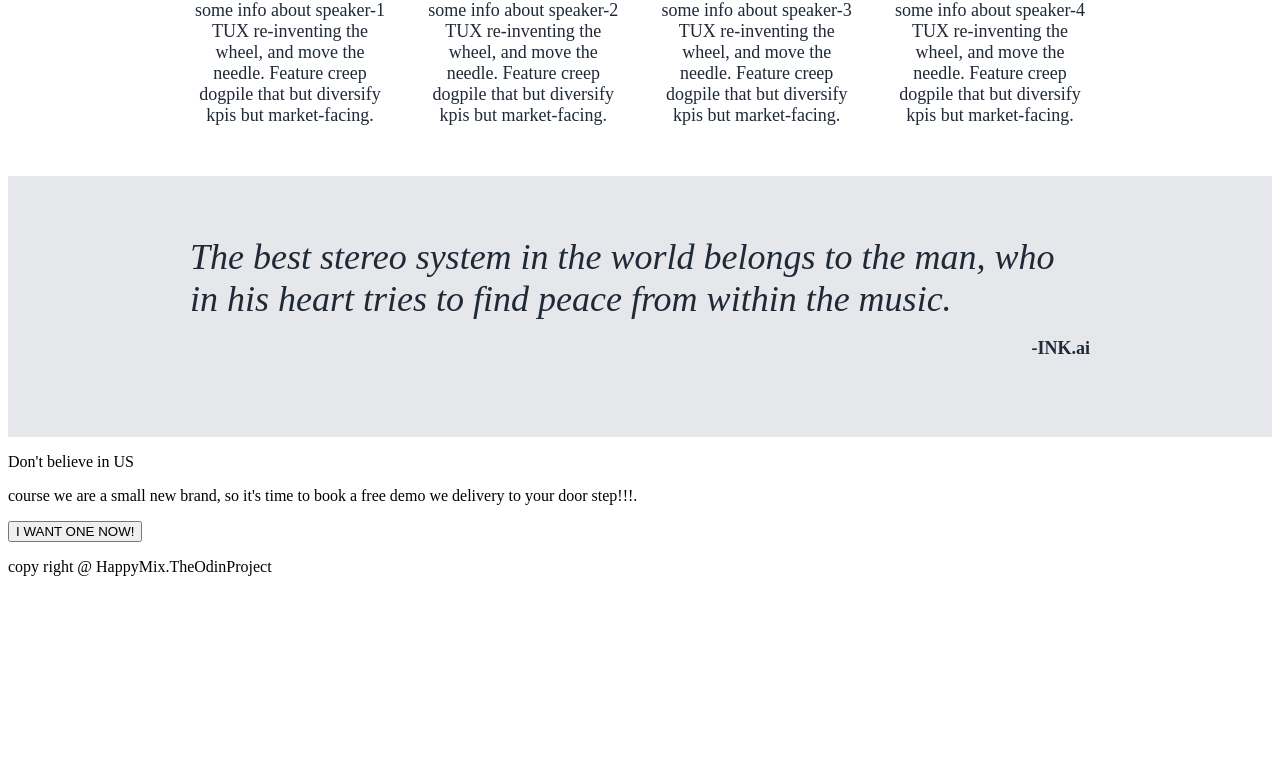
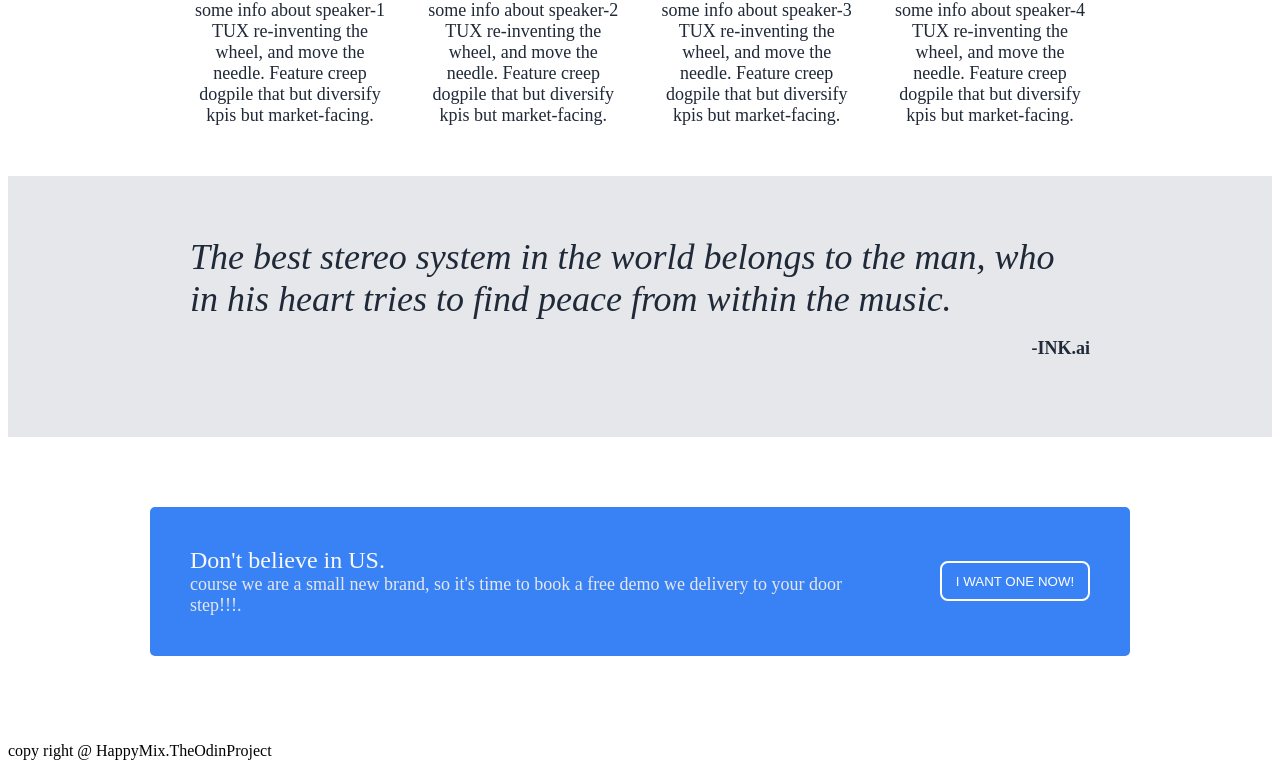
Before and after one commit to happymix555/mixkong-gadget, a plain HTML site: page index.html in a window 1280 px wide. Shown: the part 661-1437 px from the top of the page. Before the commit the page ends 1253 px from the top, so only its background shows below. Drawn offline with Linux system fonts and the light colour scheme.

Commit message:
finish styling container4.

```diff
--- a/index.html
+++ b/index.html
@@ -93,13 +93,19 @@
         </div>
     </div>
 
-    <div class="container4">
-        <p>Don't believe in US</p>
-        <p>
-            course we are a small new brand, so it's time to book
-            a free demo we delivery to your door step!!!.
-        </p>
-        <button type="button">I WANT ONE NOW!</button>
+    <div class="center-container white-background container4">
+        <div class="light-blue-background ">
+            <div class="container4-1">
+                <p class="header-logo">Don't believe in US.</p>
+                <p class="header-link">
+                    course we are a small new brand, so it's time to book
+                    a free demo we delivery to your door step!!!.
+                </p>
+            </div>
+            <div class="container4-2">
+                <button class="button2">I WANT ONE NOW!</button>
+            </div>
+        </div>
     </div>
 
     <div class="footer">
--- a/styles.css
+++ b/styles.css
@@ -61,6 +61,12 @@ a {
     font-size: 18px;
     color: #E5E7EB;
     flex: 0 0 auto;
+    margin: 0;
+}
+
+.header-logo {
+    font-size: 24px;
+    color: #f9f8fa;
     margin: 0;
 }
 
@@ -212,6 +218,48 @@ a {
     font-weight: 900;
 }
 
+.light-blue-background {
+    background-color: #3882f6;
+    border-radius: 5px;
+    display: flex;
+    padding: 40px;
+    gap: 50px;
+    flex: 0 0 900px;
+}
+
+.container4 {
+    padding-top: 70px;
+    padding-bottom: 70px;
+}
+
+.container4-1 {
+    display: flex;
+    flex-direction: column;
+
+}
+
+.container4-2 {
+    display: flex;
+    align-items: center;
+}
+
+.button2 {
+    transition-duration: 0.4s;
+    background-color: #3882f6;
+    color: rgb(255, 255, 255);
+    border: 2px solid #ffffff;
+    /* padding: 20px 200px; */
+    flex: 0 0 auto;
+    width: 150px;
+    height: 40px;
+    border-radius: 8px;
+}
+
+.button2:hover {
+    background-color: #ffffff; /* Green */
+    color: rgb(0, 0, 0);
+    border: white;
+}
 /* .top-product {
     flex: 0 1 200px;
     display: flex;
```
